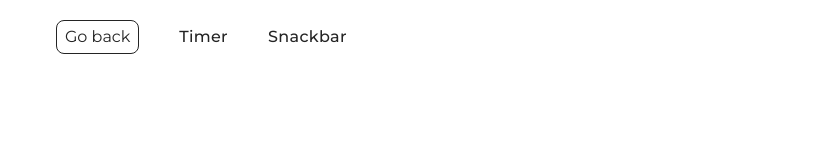
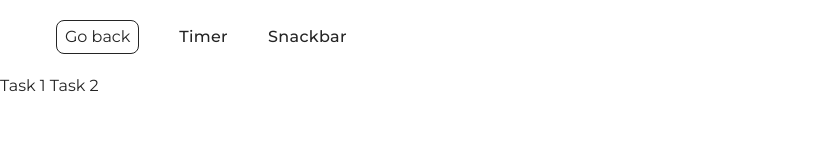
Before and after one commit to IvanGodPro24/goit-js-hw-10, a plain HTML site: page index.html in a window 1280 px wide. Shown: the top 166 px of the page, without its empty margins (0-831 px from the left). Drawn offline with Linux system fonts and the light colour scheme.

Commit message:
Deploying to gh-pages from @ IvanGodPro24/goit-js-hw-10@b661f34484d516aa4d51733d6d70c6dcbbeca087 🚀

```diff
--- a/index.html
+++ b/index.html
@@ -35,8 +35,8 @@
 
 
     <main>
-      <a class="none" href="./1-timer.html">Task 1</a>
-      <a class="none" href="./2-snackbar.html">Task 2</a>
+      <a href="./1-timer.html">Task 1</a>
+      <a href="./2-snackbar.html">Task 2</a>
     </main>
 
     <footer class="footer">
```
